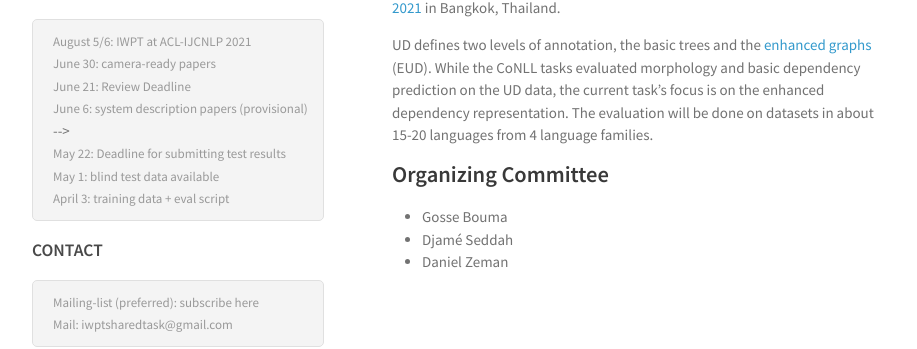
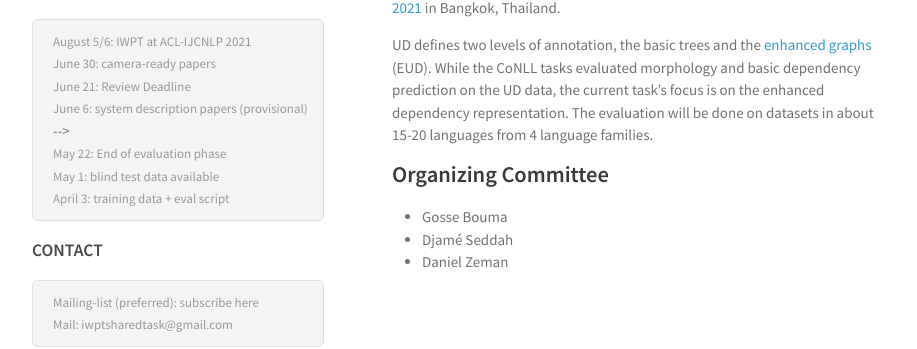
Before and after one commit to UniversalDependencies/iwpt21, a Jekyll site: the page built from index.md, in a window 1280 px wide. Shown: the part 270-619 px from the top of the page, without its empty margins (178-1095 px from the left). Built offline with Jekyll 4.4.1, drawn with Linux system fonts in a browser that asks for light colours.

Commit message:
update schedule

```diff
--- a/_includes/header.html
+++ b/_includes/header.html
@@ -25,7 +25,7 @@
   <li><span>June 21: Review Deadline </span></li>
   <li><span>June 6: system description papers  (provisional)</span></li> -->
 <!--  <li><span>May 10: Announcement of results	</span></li>	 -->
-  <li><span>May 22: Deadline for submitting test results</span></li>
+  <li><span>May 22: End of evaluation phase</span></li>
   <li><span>May 1: blind test data available</span></li>
   <li><span>April 3: training data + eval script</span></li>
 </ul>
```
